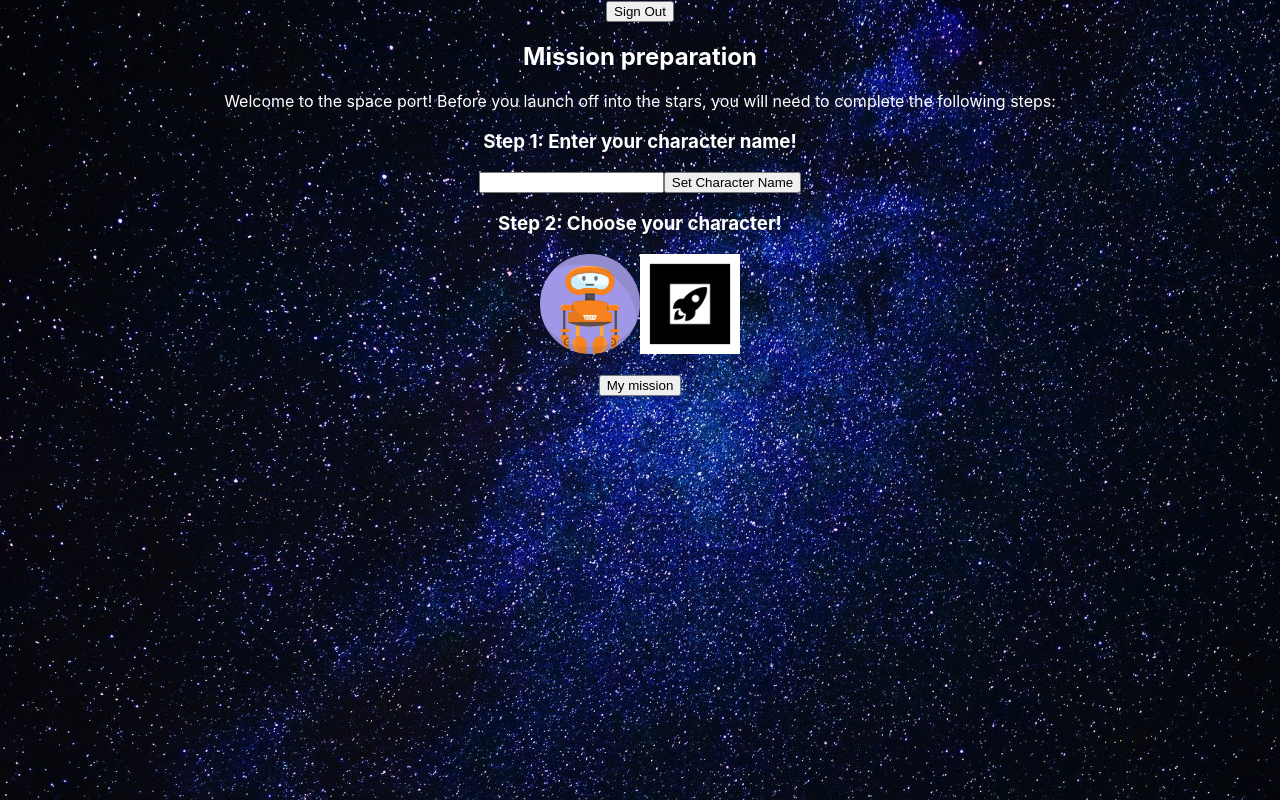
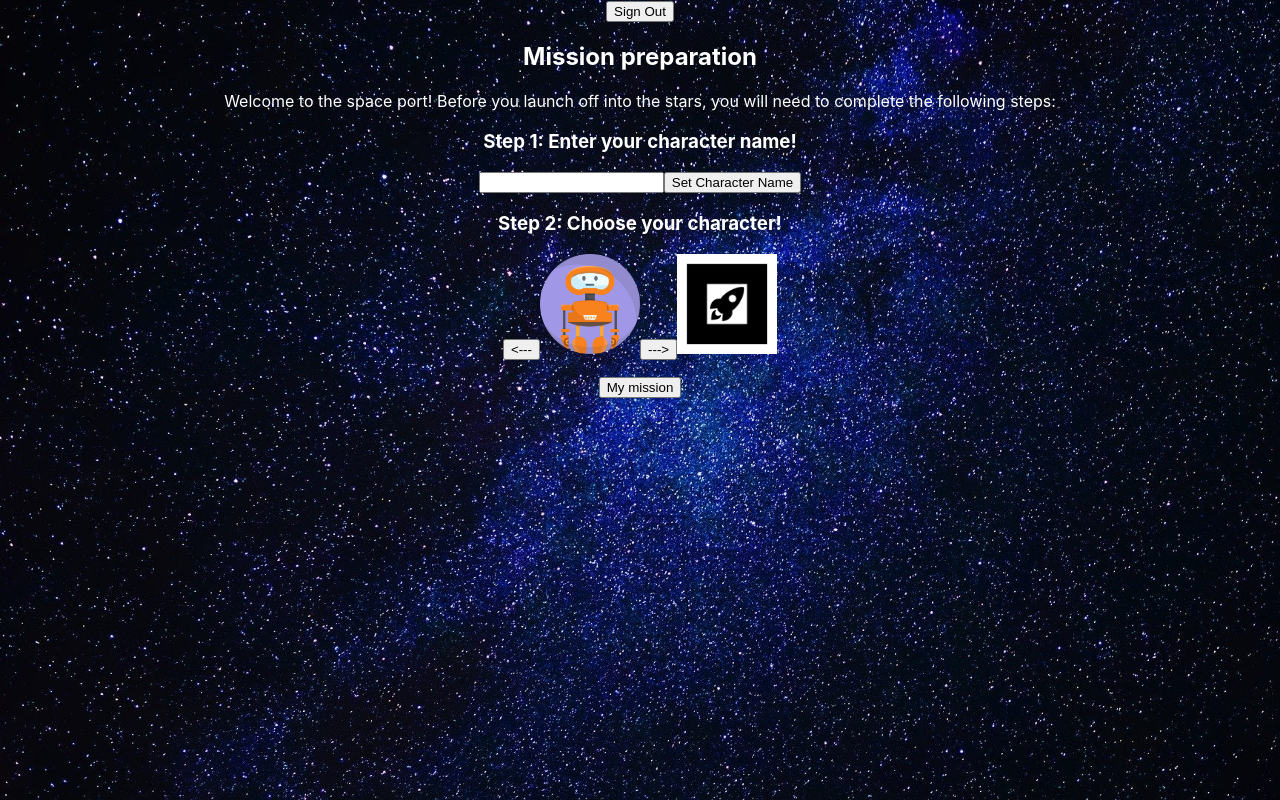
Before and after one commit to kapppa-joe/space-app-frontend, a React (Create React App) app: page /onboarding in a window 1280 px wide. Built offline with nearby package versions, Linux system fonts and the light colour scheme; no server answers.

Commit message:
added change avavatar state icon and buttons

```diff
--- a/src/components/Onboarding.jsx
+++ b/src/components/Onboarding.jsx
@@ -9,7 +9,8 @@ import { setUserNickname, getUserNickname, setUserAvatar } from "../db";
 const Onboarding = () => {
   const [loggedIn, setLoggedIn] = useState(true);
   const [inputName, setInputName] = useState("")
-  const [avatar, setAvatar] = useState("Robot1")
+  const [avatar, setAvatar] = useState(0)
+  const avatarList = ["Robot1", "Robot2", "Robot3", "Robot4", "Robot5", "Robot6",]
 
   // useEffect(() => {
   //   getUserNickname().then((nickname) => {
@@ -22,6 +23,8 @@ const Onboarding = () => {
   //     setInputName("");
   //   })
   // }, [])
+
+
 
   const signOutUser = () => {
     auth
@@ -36,6 +39,17 @@ const Onboarding = () => {
     setUserNickname(inputName).then(() => {
       setInputName("");
     })
+  }
+
+  const changeAvatarButtons = (number) => {
+    if (avatar === 0 && number === -1) {
+      setAvatar(5)
+    } else if ((avatar === 5 && number === 1)) {
+       setAvatar(0)
+    } else {
+      setAvatar(avatar + number)
+    }
+
   }
 
   if (!loggedIn) {
@@ -56,9 +70,9 @@ const Onboarding = () => {
       ></input>
       <button onClick={submitNickname}>Set Character Name</button>
       <h3>Step 2: Choose your character!</h3>
-
-      <img className="avatar_img" src={`/assets/avatars/${avatar}.png`} alt="user avatar" />
-
+      <button onClick={() => {changeAvatarButtons(-1)}}>{'<---'}</button>
+      <img className="avatar_img" src={`/assets/avatars/${avatarList[avatar]}.png`} alt="user avatar" />
+      <button onClick={() => {changeAvatarButtons(1)}}>{'--->'}</button>
 
       <a href={CustomMarkerPDF} target="__blank">
         <img
```
